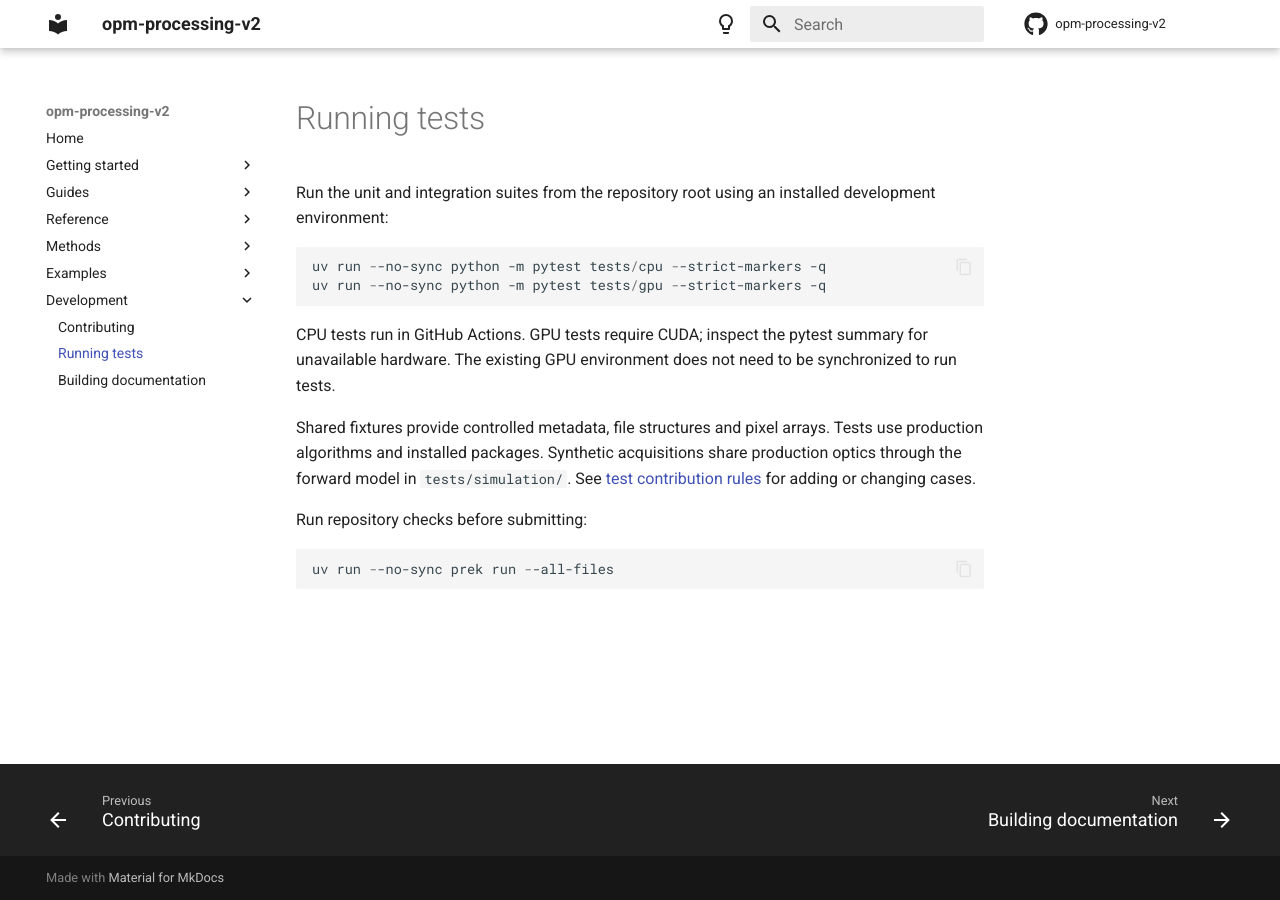
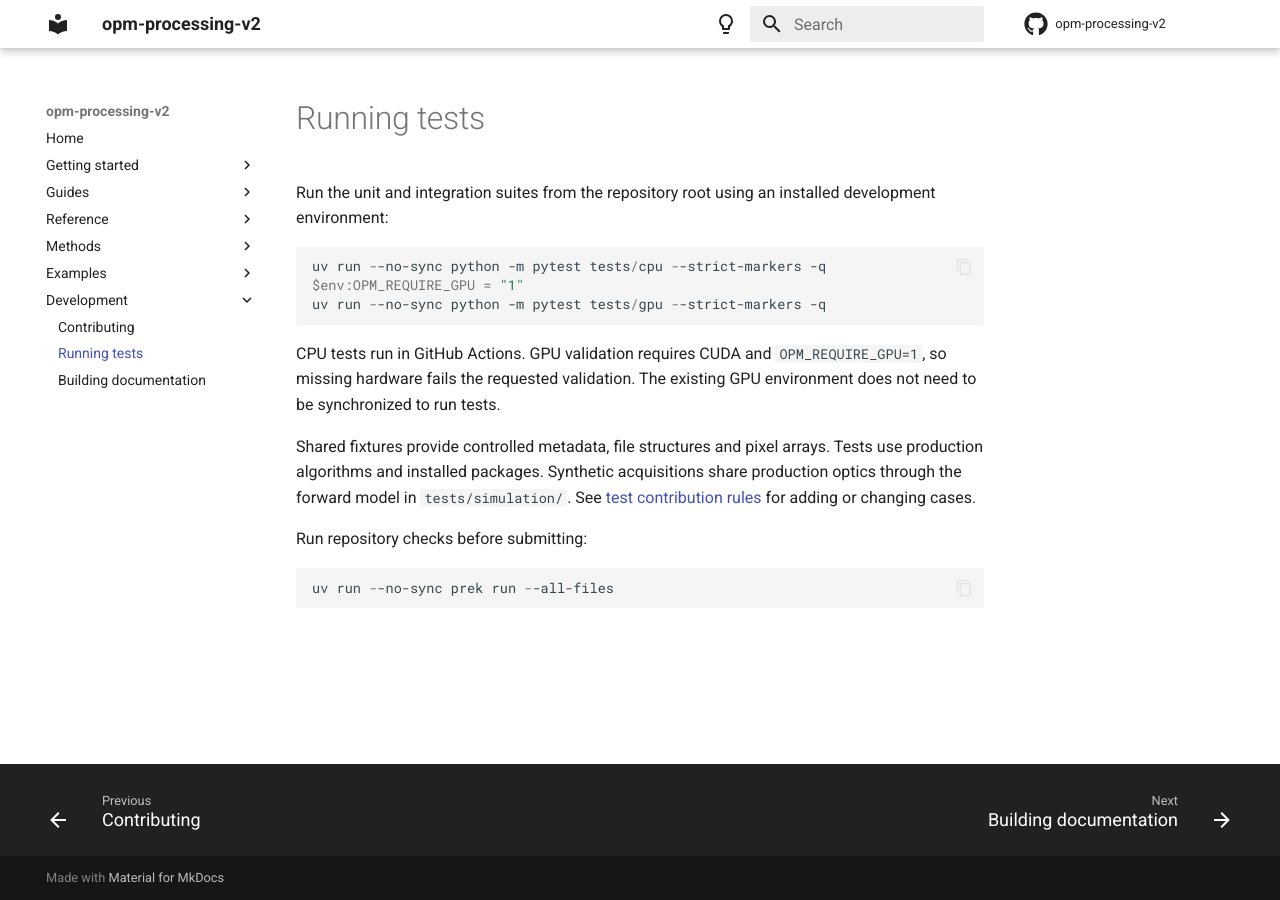
Before and after one commit to QI2lab/opm-processing-v2, an MkDocs documentation site: the page built from docs/development/testing.md, in a window 1280 px wide. Built offline with MkDocs 1.6.1 and Material for MkDocs 9.7.7, drawn with Linux system fonts in a browser that asks for light colours; comment, search, counter and statistics services are not loaded.

Commit message:
docs: require explicit CUDA validation

````diff
--- a/docs/development/testing.md
+++ b/docs/development/testing.md
@@ -4,16 +4,18 @@ Run the unit and integration suites from the repository root using an installed
 
 ```powershell
 uv run --no-sync python -m pytest tests/cpu --strict-markers -q
+$env:OPM_REQUIRE_GPU = "1"
 uv run --no-sync python -m pytest tests/gpu --strict-markers -q
 ```
 
-CPU tests run in GitHub Actions. GPU tests require CUDA; inspect the pytest summary for unavailable hardware.
+CPU tests run in GitHub Actions. GPU validation requires CUDA and
+`OPM_REQUIRE_GPU=1`, so missing hardware fails the requested validation.
 The existing GPU environment does not need to be synchronized to run tests.
 
 Shared fixtures provide controlled metadata, file structures and pixel arrays.
 Tests use production algorithms and installed packages. Synthetic acquisitions
 share production optics through the forward model in `tests/simulation/`.
-See [test contribution rules](https://github.com/qi2lab/opm-processing-v2/blob/perf/numba-deskew-corrections/tests/CONTRIBUTING.md)
+See [test contribution rules](https://github.com/qi2lab/opm-processing-v2/blob/main/tests/CONTRIBUTING.md)
 for adding or changing cases.
 
 Run repository checks before submitting:
````
